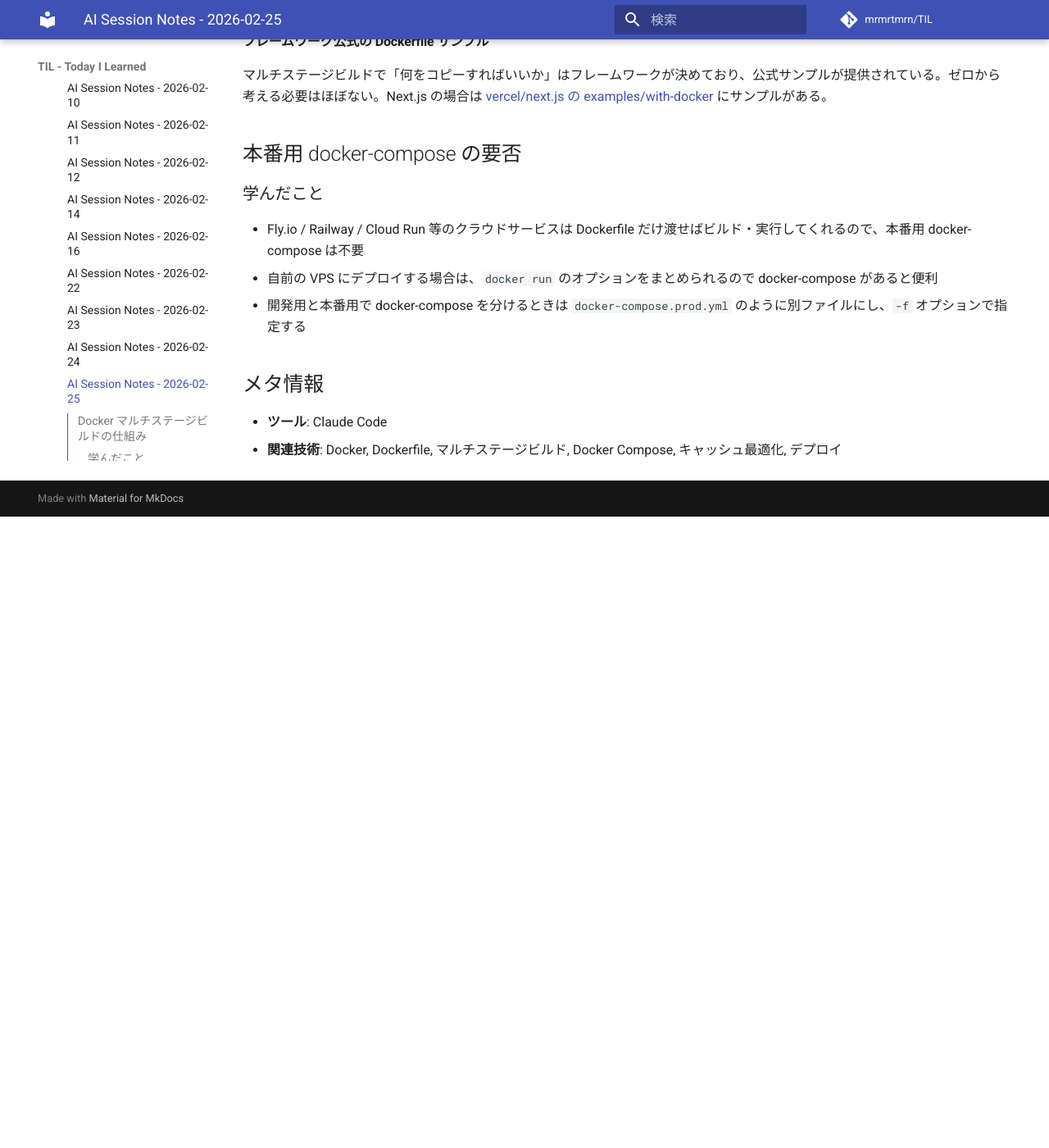
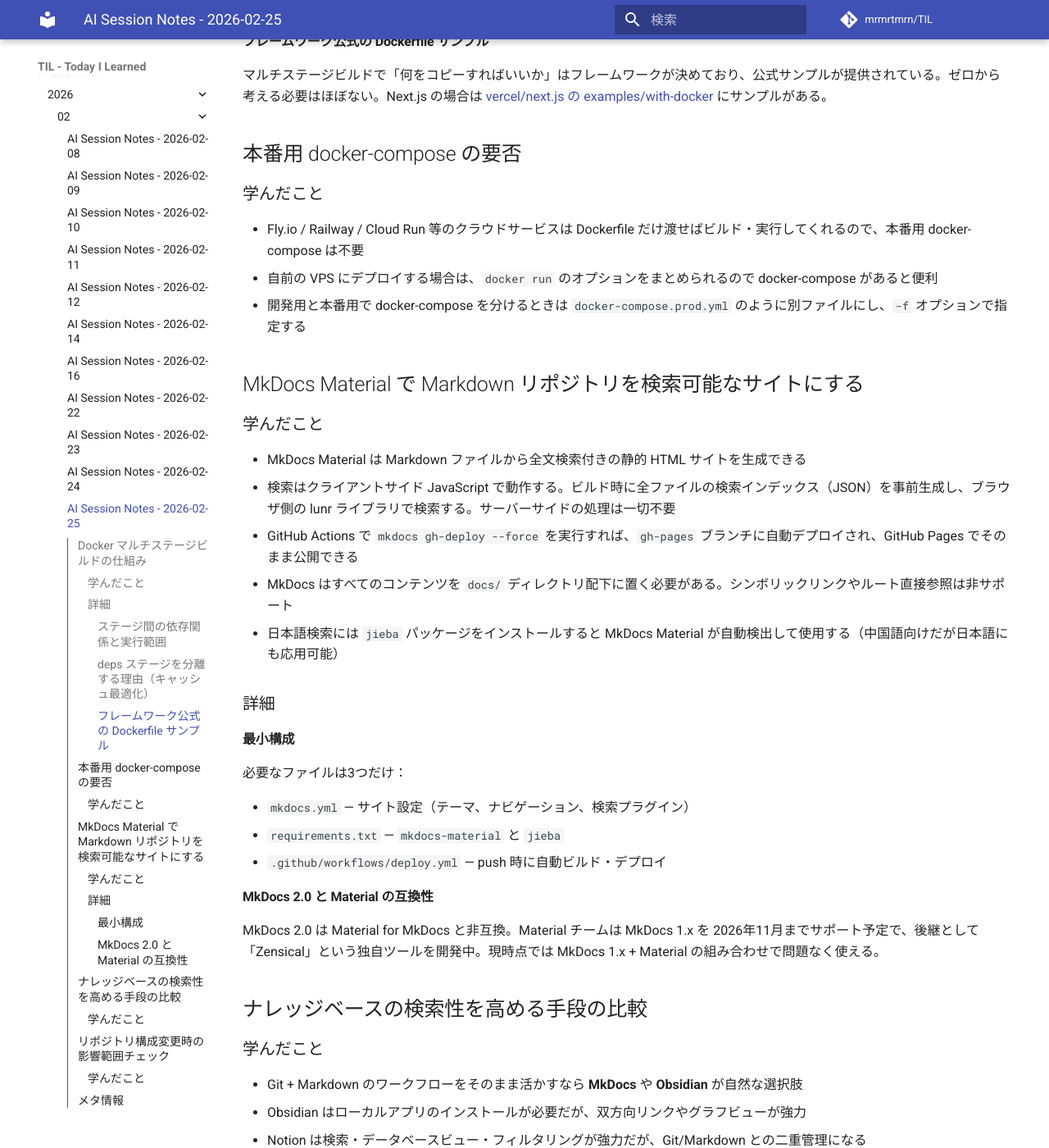
Before and after one commit to mrmrtmrn/TIL, an MkDocs documentation site: the page built from docs/Tech/AI-Sessions/2026/02/2026-02-25.md, in a window 1280 px wide and 1400 px high, scrolled down 1026 px. Shown: the whole window at 82% size. Built offline with MkDocs 1.6.1 and Material for MkDocs 9.7.7, drawn with Linux system fonts in a browser that asks for light colours; comment, search, counter and statistics services are not loaded; before the commit the page ends 1656 px from its top, so only the background shows below that; some of the changed text lies outside the part shown.

Commit message:
feat: 2026-02-25 の AI セッションノートを追加
- MkDocs Material で Markdown リポジトリを検索可能なサイトにする
- ナレッジベースの検索性を高める手段の比較
- リポジトリ構成変更時の影響範囲チェック

```diff
--- a/docs/Tech/AI-Sessions/2026/02/2026-02-25.md
+++ b/docs/Tech/AI-Sessions/2026/02/2026-02-25.md
@@ -50,7 +50,48 @@
 - 自前の VPS にデプロイする場合は、`docker run` のオプションをまとめられるので docker-compose があると便利
 - 開発用と本番用で docker-compose を分けるときは `docker-compose.prod.yml` のように別ファイルにし、`-f` オプションで指定する
 
+## MkDocs Material で Markdown リポジトリを検索可能なサイトにする
+
+### 学んだこと
+
+- MkDocs Material は Markdown ファイルから全文検索付きの静的 HTML サイトを生成できる
+- 検索はクライアントサイド JavaScript で動作する。ビルド時に全ファイルの検索インデックス（JSON）を事前生成し、ブラウザ側の lunr ライブラリで検索する。サーバーサイドの処理は一切不要
+- GitHub Actions で `mkdocs gh-deploy --force` を実行すれば、`gh-pages` ブランチに自動デプロイされ、GitHub Pages でそのまま公開できる
+- MkDocs はすべてのコンテンツを `docs/` ディレクトリ配下に置く必要がある。シンボリックリンクやルート直接参照は非サポート
+- 日本語検索には `jieba` パッケージをインストールすると MkDocs Material が自動検出して使用する（中国語向けだが日本語にも応用可能）
+
+### 詳細
+
+#### 最小構成
+
+必要なファイルは3つだけ：
+
+- `mkdocs.yml` — サイト設定（テーマ、ナビゲーション、検索プラグイン）
+- `requirements.txt` — `mkdocs-material` と `jieba`
+- `.github/workflows/deploy.yml` — push 時に自動ビルド・デプロイ
+
+#### MkDocs 2.0 と Material の互換性
+
+MkDocs 2.0 は Material for MkDocs と非互換。Material チームは MkDocs 1.x を 2026年11月までサポート予定で、後継として「Zensical」という独自ツールを開発中。現時点では MkDocs 1.x + Material の組み合わせで問題なく使える。
+
+## ナレッジベースの検索性を高める手段の比較
+
+### 学んだこと
+
+- Git + Markdown のワークフローをそのまま活かすなら **MkDocs** や **Obsidian** が自然な選択肢
+- Obsidian はローカルアプリのインストールが必要だが、双方向リンクやグラフビューが強力
+- Notion は検索・データベースビュー・フィルタリングが強力だが、Git/Markdown との二重管理になる
+- 判断基準は「既存ワークフローとの親和性」「検索機能の充実度」「導入コスト」の3軸
+
+## リポジトリ構成変更時の影響範囲チェック
+
+### 学んだこと
+
+- ディレクトリ構成を変更したとき、リポジトリ内のファイル（README、設定ファイル）だけでなく、**外部リポジトリにあるスキルやコマンド定義**のパス参照も更新が必要
+- `grep` で旧パスを横断検索して影響範囲を洗い出すのが確実
+- シンボリックリンクで別リポジトリの設定を参照している場合、そちら側のコミット・プッシュも忘れずに行う
+
 ## メタ情報
 
 - **ツール**: Claude Code
-- **関連技術**: Docker, Dockerfile, マルチステージビルド, Docker Compose, キャッシュ最適化, デプロイ
+- **関連技術**: Docker, Dockerfile, マルチステージビルド, Docker Compose, キャッシュ最適化, デプロイ, MkDocs, Material for MkDocs, GitHub Pages, GitHub Actions, 静的サイト生成, 全文検索
```
